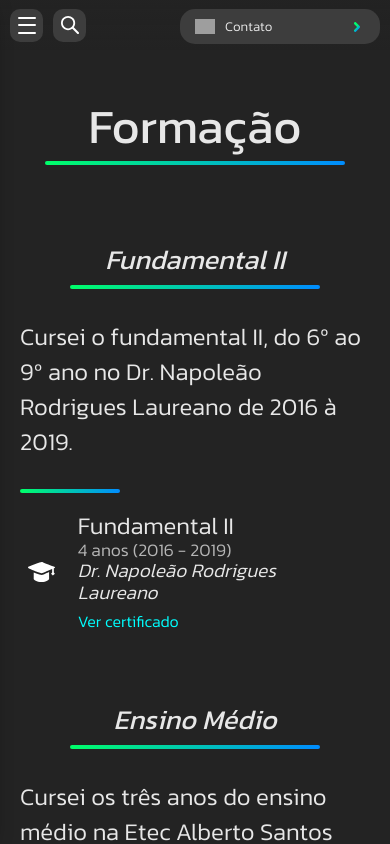
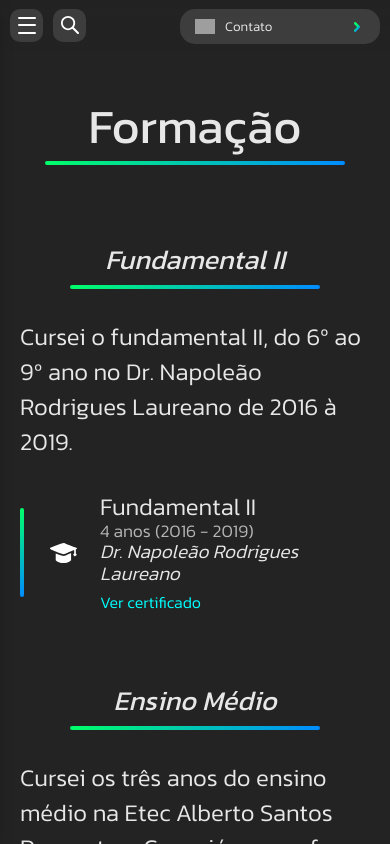
Before and after one commit to funchaal/portifolio, a React (Create React App) app: page /formacao in a window 390 px wide. Built offline with nearby package versions, Linux system fonts and the light colour scheme; grey boxes are pictures that could not be loaded.

Commit message:
formation page changes

```diff
--- a/src/App.css
+++ b/src/App.css
@@ -213,9 +213,11 @@ header {
 }
 
 .formation-divisor {
-  width: 10vw;
-  min-width: 100px;
-  margin: 30px 0 5px 5px;
+  position: absolute;
+  left: -30px;
+  background-image: var(--main-gradient-b);
+  width: 4px;
+  height: 60%;
   opacity: 0;
   animation: fade-in 1000ms ease-out forwards 2000ms;
 }
@@ -827,7 +829,7 @@ header .home-contact img:last-child {
   flex-direction: column;
   justify-content: center;
   width: 100%;
-  margin: 0 2vw 20px 2vw;
+  margin: 20px 2vw 20px 30px;
   padding: 15px 20px 15px 50px;
   border-radius: 20px;
   opacity: 0;
@@ -2312,10 +2314,6 @@ p.default > span {
     max-width: 100%;
   }
 
-  .formation-divisor {
-    margin-left: 0;
-  }
-
   .side.right {
     padding-bottom: 40px !important;
   }
--- a/src/pages/Formacao.js
+++ b/src/pages/Formacao.js
@@ -21,8 +21,8 @@ function graduations() {
                 <h3>Fundamental II</h3>
                 <div className="subtitle-divisor divisor formation"></div>
                 <p className="default">Cursei o fundamental II, do 6º ao 9º ano no Dr. Napoleão Rodrigues Laureano de 2016 à 2019.</p>
+                <div className="formation-item">
                 <div className="divisor formation-divisor"></div>
-                <div className="formation-item">
                     <img src={graduations_ic}></img>
                     <span className="name">Fundamental II</span>
                     <span className="date">4 anos (2016 - 2019)</span>
@@ -32,8 +32,8 @@ function graduations() {
                 <h3>Ensino Médio</h3>
                 <div className="subtitle-divisor divisor formation"></div>
                 <p className="default">Cursei os três anos do ensino médio na Etec Alberto Santos Dumont no Guarujá com enfase em ciências exatas e engenharias de 2020 à 2022.</p>
+                <div className="formation-item">
                 <div className="divisor formation-divisor"></div>
-                <div className="formation-item">
                     <img src={graduations_ic}></img>
                     <span className="name">Ensino Médio</span>
                     <span className="date">3 anos (2020 - 2022)</span>
@@ -43,8 +43,8 @@ function graduations() {
                 <h3>Línguas</h3>
                 <div className="subtitle-divisor divisor formation"></div>
                 <p className="default">Fiz inglês na Green House Idiomas entre 2016 e 2021 com carga horária de 718 horas.</p>
+                <div className="formation-item">
                 <div className="divisor formation-divisor"></div>
-                <div className="formation-item">
                     <img src={graduations_ic}></img>
                     <span className="name">Inglês</span>
                     <span className="date">5 anos (2016 - 2021) - <strong>718 horas</strong></span>
@@ -54,8 +54,8 @@ function graduations() {
                 <h3>Nível técnico</h3>
                 <div className="subtitle-divisor divisor formation"></div>
                 <p className="default">Cursei técnico em comércio exterior na Etec Dona Escolástica Rosa em Santos em 2021 com duração de 1 ano.</p>
+                <div className="formation-item">
                 <div className="divisor formation-divisor"></div>
-                <div className="formation-item">
                     <img src={graduations_ic}></img>
                     <span className="name">Comércio Exterior</span>
                     <span className="date">1 ano (2021)</span>
@@ -65,8 +65,8 @@ function graduations() {
                 <h3>Outros cursos</h3>
                 <div className="subtitle-divisor divisor formation"></div>
                 <p className="default">Também realizei diversos cursos extracurriculares, abaixo estão os principais.</p>
+                <div className="formation-item">
                 <div className="divisor formation-divisor"></div>
-                <div className="formation-item">
                     <img src={graduations_ic}></img>
                     <span className="name">Formação Cientista de Dados II: Tópicos Avançados</span>
                     <span className="date"><strong>16.5 horas</strong></span>
@@ -74,6 +74,7 @@ function graduations() {
                     <a href="https://www.udemy.com/certificate/UC-19b2ce48-28b4-43e2-9660-015d4efb193c/" target="_blank" className="certificate">Ver certificado</a>
                 </div>
                 <div className="formation-item">
+                    <div className="divisor formation-divisor"></div>
                     <img src={graduations_ic}></img>
                     <span className="name">Formação Cientista de Dados: O Curso Completo</span>
                     <span className="date"><strong>46 horas</strong></span>
@@ -81,6 +82,7 @@ function graduations() {
                     <a href="https://www.udemy.com/certificate/UC-abf37ca4-4650-42d3-a185-3c388ba9909b/" target="_blank" className="certificate">Ver certificado</a>
                 </div>
                 <div className="formation-item">
+                    <div className="divisor formation-divisor"></div>
                     <img src={graduations_ic}></img>
                     <span className="name">Projeto Completo: XD, NodeJs, MongoDB, React Native e React</span>
                     <span className="date"><strong>18 horas</strong></span>
@@ -88,6 +90,7 @@ function graduations() {
                     <a href="https://www.udemy.com/certificate/UC-7e2ca240-99ac-4536-8928-bdd2a70021b8/" target="_blank" className="certificate">Ver certificado</a>
                 </div>
                 <div className="formation-item">
+                    <div className="divisor formation-divisor"></div>
                     <img src={graduations_ic}></img>
                     <span className="name">Curso completo de Banco de Dados e SQL</span>
                     <span className="date"><strong>58 horas</strong></span>
@@ -95,6 +98,7 @@ function graduations() {
                     <a href="https://www.udemy.com/certificate/UC-a1d6520c-6553-4fa3-8639-2df0cbfec85e/" target="_blank" className="certificate">Ver certificado</a>
                 </div>
                 <div className="formation-item">
+                    <div className="divisor formation-divisor"></div>
                     <img src={graduations_ic}></img>
                     <span className="name">Curso Web Moderno Completo com JavaScript + Projetos</span>
                     <span className="date"><strong>97 horas</strong></span>
@@ -102,6 +106,7 @@ function graduations() {
                     <a href="https://www.udemy.com/certificate/UC-d29d5843-6c60-41b7-9b10-78b2ff0b6487/" target="_blank" className="certificate">Ver certificado</a>
                 </div>
                 <div className="formation-item">
+                    <div className="divisor formation-divisor"></div>
                     <img src={graduations_ic}></img>
                     <span className="name">Excel Básico Avançado 5 Cursos - Formação Especialista</span>
                     <span className="date"><strong>42 horas</strong></span>
@@ -109,6 +114,7 @@ function graduations() {
                     <a href="https://www.udemy.com/certificate/UC-b6d66c79-a0f6-4dd2-93cb-780467b94969/" target="_blank" className="certificate">Ver certificado</a>
                 </div>
                 <div className="formation-item">
+                    <div className="divisor formation-divisor"></div>
                     <img src={graduations_ic}></img>
                     <span className="name">Curso preparatório para as escolas militares</span>
                     <span className="date">1 ano e meio (2018 - 2019) - <strong>240 horas</strong></span>
@@ -116,6 +122,7 @@ function graduations() {
                     <a href={ibpm_ce} target="_blank" className="certificate">Ver certificado</a>
                 </div>
                 <div className="formation-item">
+                    <div className="divisor formation-divisor"></div>
                     <img src={graduations_ic}></img>
                     <span className="name">Prática de sobrevivência na selva</span>
                     <span className="date"><strong>44 horas</strong></span>
```
